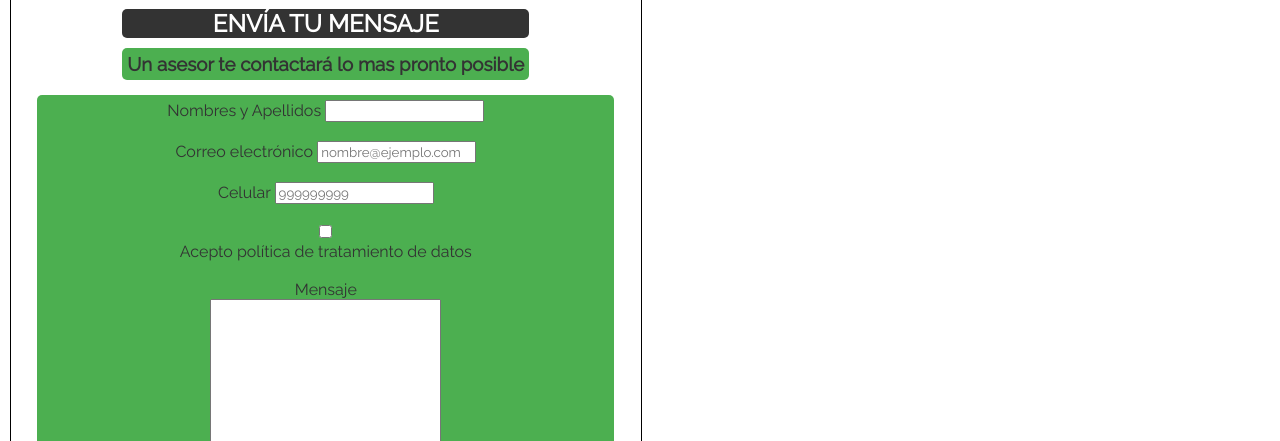
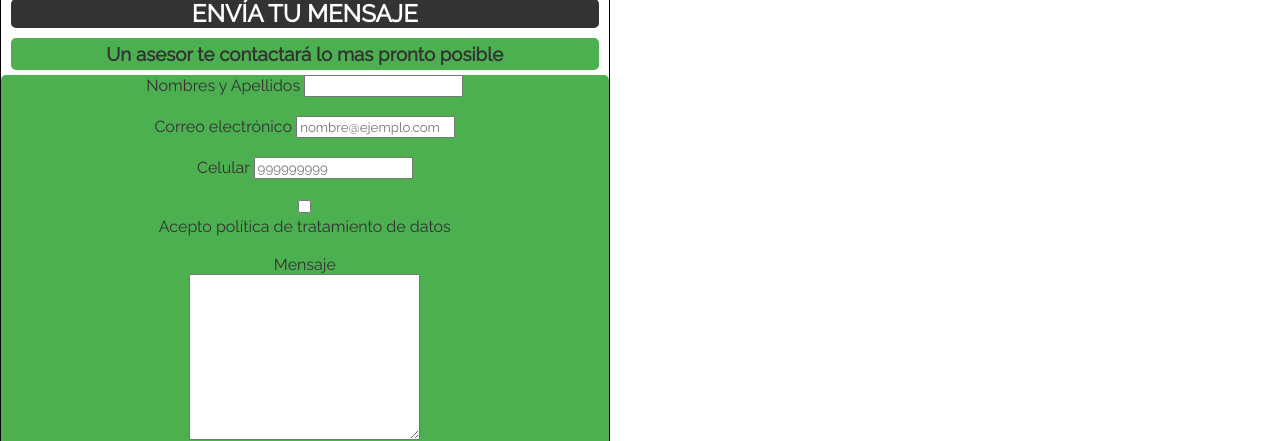
Before and after one commit to Erlin-Diaz/BellaVista-2, a plain HTML site: page Secciones/Contacto.html in a window 1280 px wide. Shown: the part 77-518 px from the top of the page. Drawn offline with Linux system fonts and the light colour scheme.

Commit message:
Modificando para subir a GitHub

```diff
--- a/CSS/estilo.css
+++ b/CSS/estilo.css
@@ -248,13 +248,9 @@ footer div li:hover{
 
 /* FORMULARIO */
 .contenedor .form{
-    margin: 10px;
-    width: 100%;
-    border: solid 1px ;
   display: flex;
   flex-direction: column;
-  justify-content: center;
-  align-items: center;
+  border: solid 1px black;
 }
 
 .contenedor .form h2{
@@ -277,16 +273,14 @@ footer div li:hover{
 }
 
 .contenedor .form form{
-    margin: 10px;
-    padding: 5px;
-    width: 90%;
+    width: 100%;
     text-align: center;
     background:  #4CAF50;
     color: #333;
     border-radius: 5px;
 }
 
-/* Mobile Styles */
+/* CELULAR */
 @media only screen and (max-width: 767px) {
     body {
       background-color: #555;
@@ -327,7 +321,7 @@ footer div li:hover{
 }
 
   }
-  /* Tablet Styles */
+  /* TABLET */
   @media only screen and (min-width: 768px) and (max-width: 1023px) {
     body {
       background-color: #bbb;
@@ -358,7 +352,7 @@ footer div li:hover{
         width: 33.33%;
 }
   }
-  /* Desktop Styles */
+  /* ESCRITORIO */
   @media only screen and (min-width: 1024px) {
     body {
       background-color: #fff; /* Blue */
```
